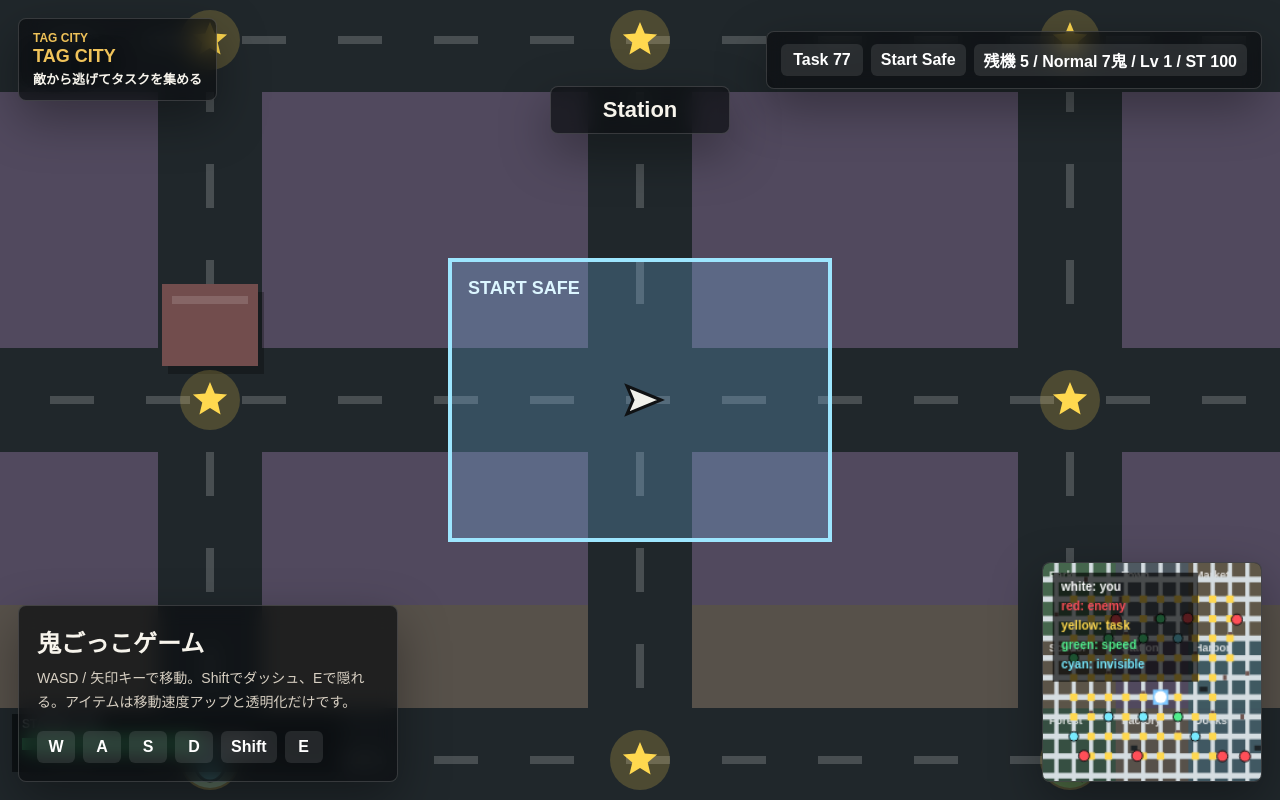
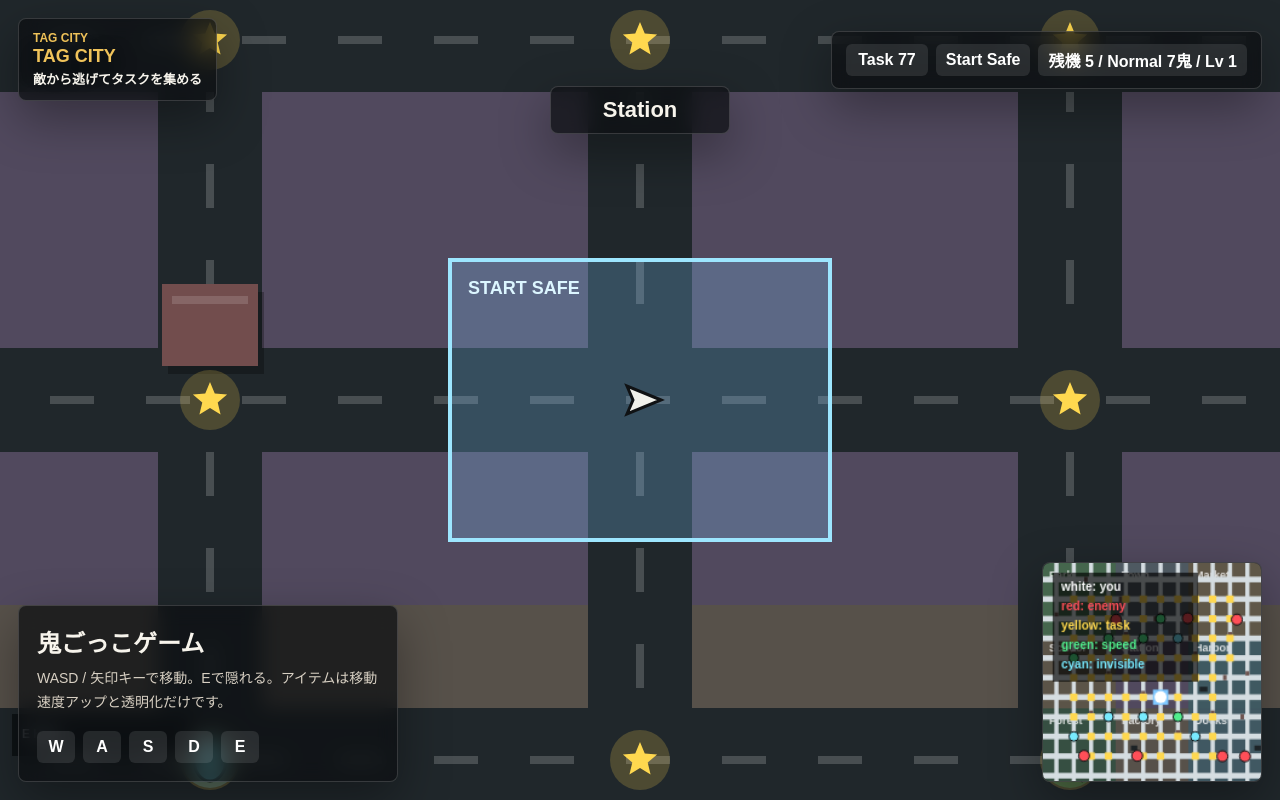
Before and after one commit to shosukefreebird-cmd/WebPage, a plain HTML site: page game.html in a window 1280 px wide. Drawn offline with Linux system fonts and the light colour scheme.

Commit message:
Remove shift dash

```diff
--- a/game.html
+++ b/game.html
@@ -27,10 +27,10 @@
 
       <aside class="panel">
         <h1>鬼ごっこゲーム</h1>
-        <p>WASD / 矢印キーで移動。Shiftでダッシュ、Eで隠れる。アイテムは移動速度アップと透明化だけです。</p>
+        <p>WASD / 矢印キーで移動。Eで隠れる。アイテムは移動速度アップと透明化だけです。</p>
         <div class="keys" aria-label="操作方法">
           <span>W</span><span>A</span><span>S</span><span>D</span>
-          <span>Shift</span><span>E</span>
+          <span>E</span>
         </div>
       </aside>
 
@@ -73,6 +73,6 @@
       <canvas id="miniMap" width="180" height="180" aria-label="ミニマップ"></canvas>
     </main>
 
-    <script src="game.js?v=20260616-pause-home-actions"></script>
+    <script src="game.js?v=20260616-no-shift-dash"></script>
   </body>
 </html>
--- a/game.js
+++ b/game.js
@@ -663,11 +663,10 @@ function updatePlayer(dt) {
     return;
   }
 
-  const boost = keys.has("shift") && player.stamina > 4 && moving;
   const terrainSlow = zoneName === "Docks" || zoneName === "Harbor" ? 0.92 : 1;
   const baseSpeed = (player.speedBoost > 0 ? 285 : normalPlayerSpeed) * terrainSlow;
-  const moveSpeed = boost ? baseSpeed * 1.5 : baseSpeed;
-  player.stamina = clamp(player.stamina + (boost ? -34 : 24) * dt, 0, maxStamina);
+  const moveSpeed = baseSpeed;
+  player.stamina = clamp(player.stamina + 24 * dt, 0, maxStamina);
 
   let dx = 0;
   let dy = 0;
@@ -857,7 +856,7 @@ function update(dt) {
   ].filter(Boolean);
   statusEl.textContent = effects.join(" / ") || (inStartSafeZone(player.x, player.y) ? "Start Safe" : zone?.name || "Map");
   areaBanner.textContent = zone?.name || "Map";
-  lifeEl.textContent = `残機 ${player.lives} / ${difficulty.label} ${enemies.length}鬼 / Lv ${currentAlertLevel()} / ST ${Math.round(player.stamina)}`;
+  lifeEl.textContent = `残機 ${player.lives} / ${difficulty.label} ${enemies.length}鬼 / Lv ${currentAlertLevel()}`;
 }
 
 function drawWorld(camera) {
@@ -1025,16 +1024,10 @@ function drawPlayerMeters() {
   const y = window.innerHeight - 70;
   ctx.save();
   ctx.fillStyle = "rgba(8, 12, 14, 0.72)";
-  ctx.fillRect(x - 10, y - 16, 330, 58);
+  ctx.fillRect(x - 10, y - 16, 180, 42);
   ctx.fillStyle = "#d8dde2";
   ctx.font = "800 12px Arial";
-  ctx.fillText(`STAMINA ${Math.round(player.stamina)}`, x, y - 2);
-  ctx.fillStyle = "rgba(255,255,255,0.14)";
-  ctx.fillRect(x, y + 8, 180, 12);
-  ctx.fillStyle = player.stamina < 24 ? "#ff5c65" : "#51ee8d";
-  ctx.fillRect(x, y + 8, 180 * (player.stamina / maxStamina), 12);
-  ctx.fillStyle = "#ffffff";
-  ctx.fillText("E Hide", x + 195, y + 19);
+  ctx.fillText("E Hide", x, y + 8);
   ctx.restore();
 }
 
```
Also changed, not shown: index.html (+4 -4 lines).
